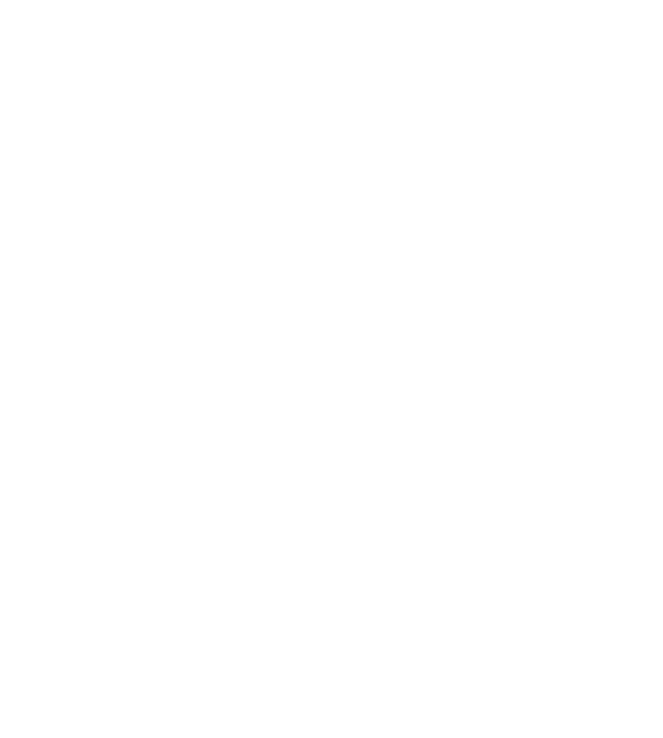
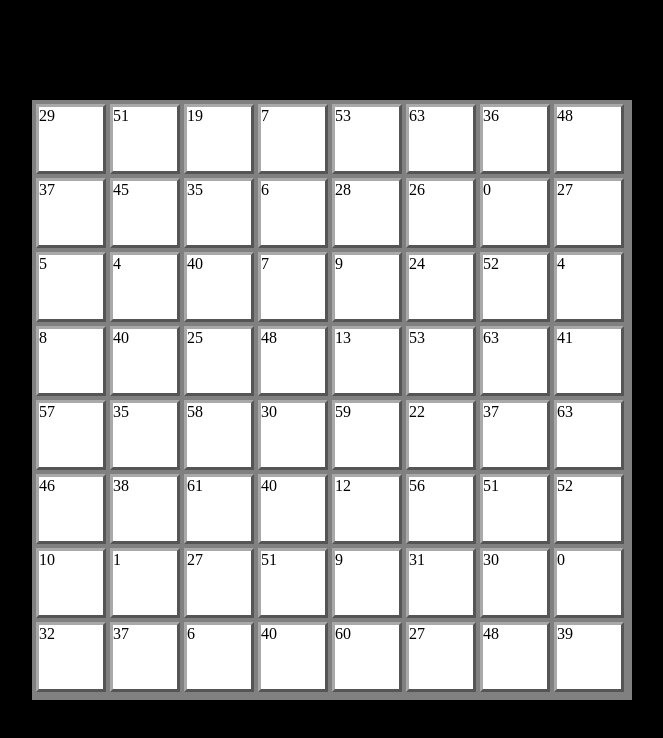
Before and after one commit to UmbertoV88/js-jq-grigliaquadrati, a plain HTML site: page index.html in a window 1280 px wide. Shown: the whole page, without its empty margins (308-971 px from the left). Drawn offline with nearby package versions, Linux system fonts and the light colour scheme.

Commit message:
Totalmente da migliorare

```diff
--- a/index.html
+++ b/index.html
@@ -11,6 +11,11 @@
      <title></title>
      </head>
      <body>
+         <main>
+             <div class="container">
+                 <div class="quadrato"></div>
+             </div>
+         </main>
 
      </body>
  </html>
--- a/main.js
+++ b/main.js
@@ -1,3 +1,34 @@
 $(document).ready(function() {
+    // duplichi con un ciclo tanti quadriti,quanti ne ho bisosno
+    for (var i = 0; i < 63; i++) {
+        $('.container').append('<div class="quadrato"></div>');
+
+    }
+    // Al click sulla casella, quella selezionata diventa verde
+    // $(".quadrato").click(function(){
+    //     $(this).addClass("green");
+    // });
+    // predisporre la creazione di un numero random nelle  caselle
+
+    $(".quadrato").each(function(){
+        $(this).text(randomNumber(1, 64));
+    });
+
+
+    $(".quadrato").click(function(){
+        if (randomNumber(1, 64) % 2 == 1) {
+            $(this).addClass("green");
+        }else{
+            $(this).addClass("red");
+            // alert("HAI PERSO!!! ")
+        }
+
+
+    });
+
 
 });
+
+function randomNumber(min, max){
+    return Math.floor(Math.random() * max-min) + min;
+}
--- a/style.css
+++ b/style.css
@@ -3,3 +3,41 @@
     padding: 0;
     box-sizing: border-box;
 }
+main {
+    background-color: black;
+    width: 100vw;
+    height: 100vh;
+    display: flex;
+}
+
+.container {
+    margin: auto;
+    width: 600px;
+    height: 600px;
+    background-color: grey;
+
+}
+
+.quadrato {
+    margin: 4px 0 0 4px;
+    display: inline-block;
+    background-color: white;
+    border-style: outset;
+    border-color: darkgrey;
+    width: 70px;
+    height: 70px;
+    float: left;
+}
+
+.quadrato:active{
+    background-color: lightgrey;
+    border-style: inset;
+}
+
+.red {
+    background-color: red;
+}
+
+.green{
+    background-color: green;
+}
```
